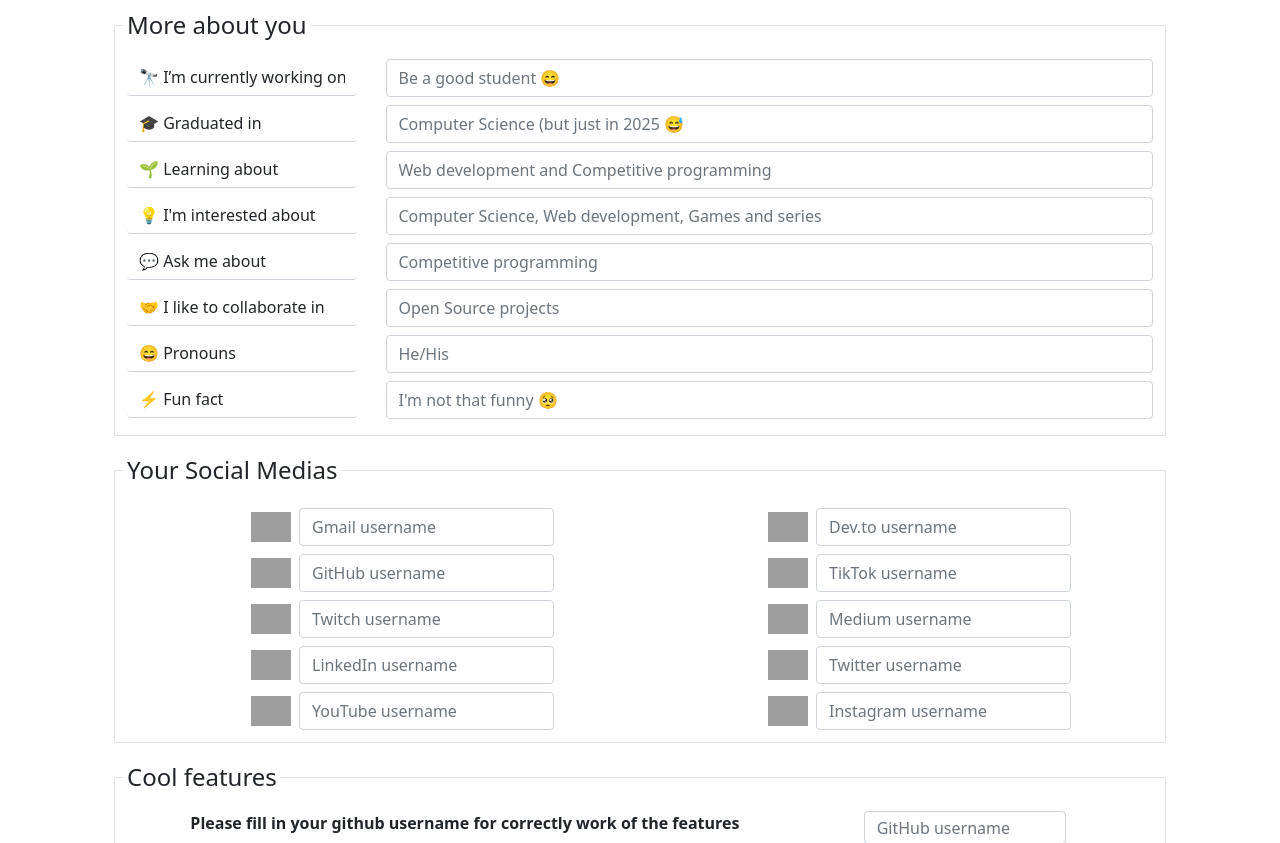
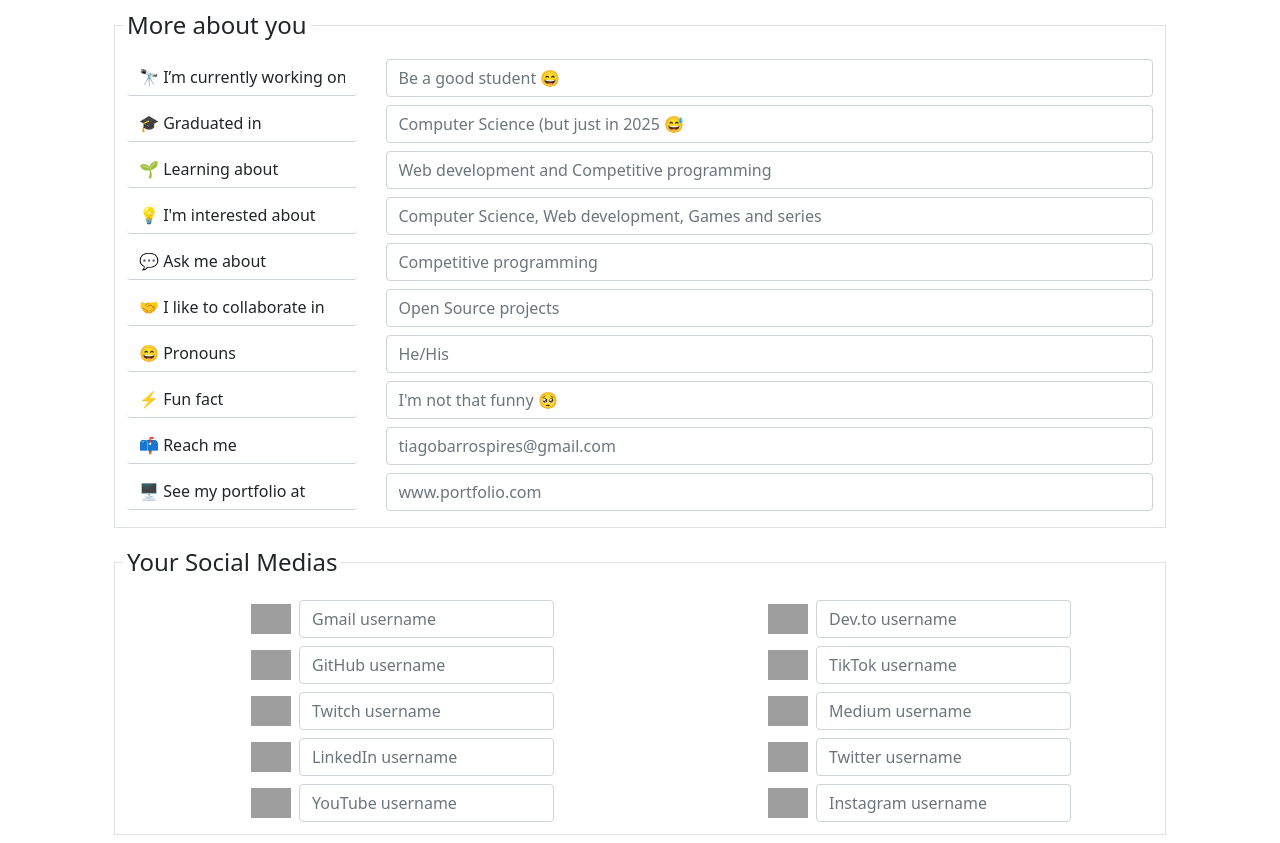
Before and after one commit to tiagobpires/readme-creator, a Flask app: page /profile in a window 1280 px wide. Shown: the part 412-1255 px from the top of the page. Run offline with Flask 2, Linux system fonts and the light colour scheme; some libraries are stand-ins or nearby versions; grey boxes are pictures that could not be loaded.

Commit message:
deal with about me link inputs

```diff
--- a/src/application.py
+++ b/src/application.py
@@ -47,8 +47,8 @@ def profile():
             markdown_str += '![Profile Views](' + str(request.form.get('profile_views_url')) + ')\n\n'
 
         # More About You Section
-        prefix = request.form.getlist('more_about_you_prefix')
-        info = request.form.getlist('more_about_you_input')
+        prefix = request.form.getlist('about_you_prefix')
+        info = request.form.getlist('about_you_input')
         title = False
 
         for i in range(len(info)):
@@ -61,6 +61,28 @@ def profile():
                     title = True
                 else:
                     markdown_str += '<br/>' + pre + ' ' + info[i] + '\n'
+
+        # Inputs with link
+        prefix = request.form.getlist('about_you_link_prefix')
+        info = request.form.getlist('about_you_link_input')
+        for i in range(len(info)):
+            link = str(info[i])
+            if link != '':
+                emoji = prefix[i][:1]
+                pre = emoji + '&nbsp;' + prefix[i][2:]
+
+                if link.find('www') != -1:
+                    pre_link = 'https://'
+                else:
+                    pre_link = 'mailto:'
+
+                if title == False:
+                    markdown_str += '### About me\n'
+                    markdown_str += pre + ' [' + link + '](' + pre_link + link + ')\n'
+                    title = True
+                else:
+                    markdown_str += '<br/>' + pre + ' [' + link + '](' + pre_link + link + ')\n'
+
         markdown_str += '\n'
 
         # Skills Section
--- a/src/templates/profile.html
+++ b/src/templates/profile.html
@@ -42,13 +42,29 @@
 
                 {% for about_you in more_about_you %}
                     <div class="col-md-3 mb-2">
-                        <input name="more_about_you_prefix" type="text" class="form-control  border-top-0 border-start-0 border-end-0 about_you_prefix" value="{{ about_you['prefix'] }}">
+                        <input name="about_you_prefix" type="text" class="form-control  border-top-0 border-start-0 border-end-0 about_you_prefix" value="{{ about_you['prefix'] }}">
                     </div>
 
                     <div class="col-md-9 mb-2">
-                        <input name="more_about_you_input" type="text" class="form-control" placeholder="{{ about_you['place_holder'] }}">
+                        <input name="about_you_input" type="text" class="form-control" placeholder="{{ about_you['place_holder'] }}">
                     </div>
                 {% endfor %}
+
+                <div class="col-md-3 mb-2">
+                    <input name="about_you_link_prefix" type="text" class="form-control  border-top-0 border-start-0 border-end-0 about_you_prefix" value="📫 Reach me">
+                </div>
+
+                <div class="col-md-9 mb-2">
+                    <input name="about_you_link_input" type="text" class="form-control" placeholder="tiagobarrospires@gmail.com">
+                </div>
+
+                <div class="col-md-3 mb-2">
+                    <input name="about_you_link_prefix" type="text" class="form-control  border-top-0 border-start-0 border-end-0 about_you_prefix" value="🖥️ See my portfolio at">
+                </div>
+
+                <div class="col-md-9 mb-2">
+                    <input name="about_you_link_input" type="text" class="form-control" placeholder="www.portfolio.com">
+                </div>
             </fieldset>
 
 
```
Also changed, not shown: src/database.db.
